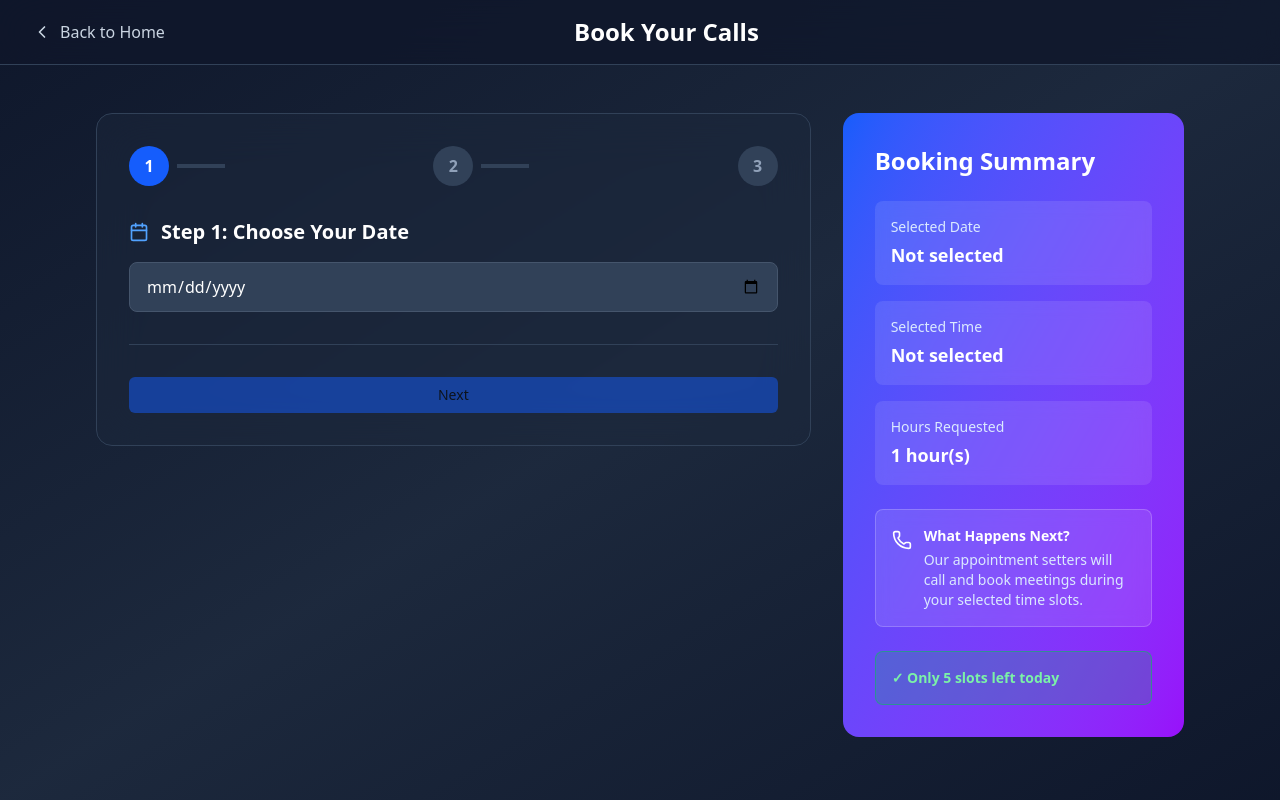
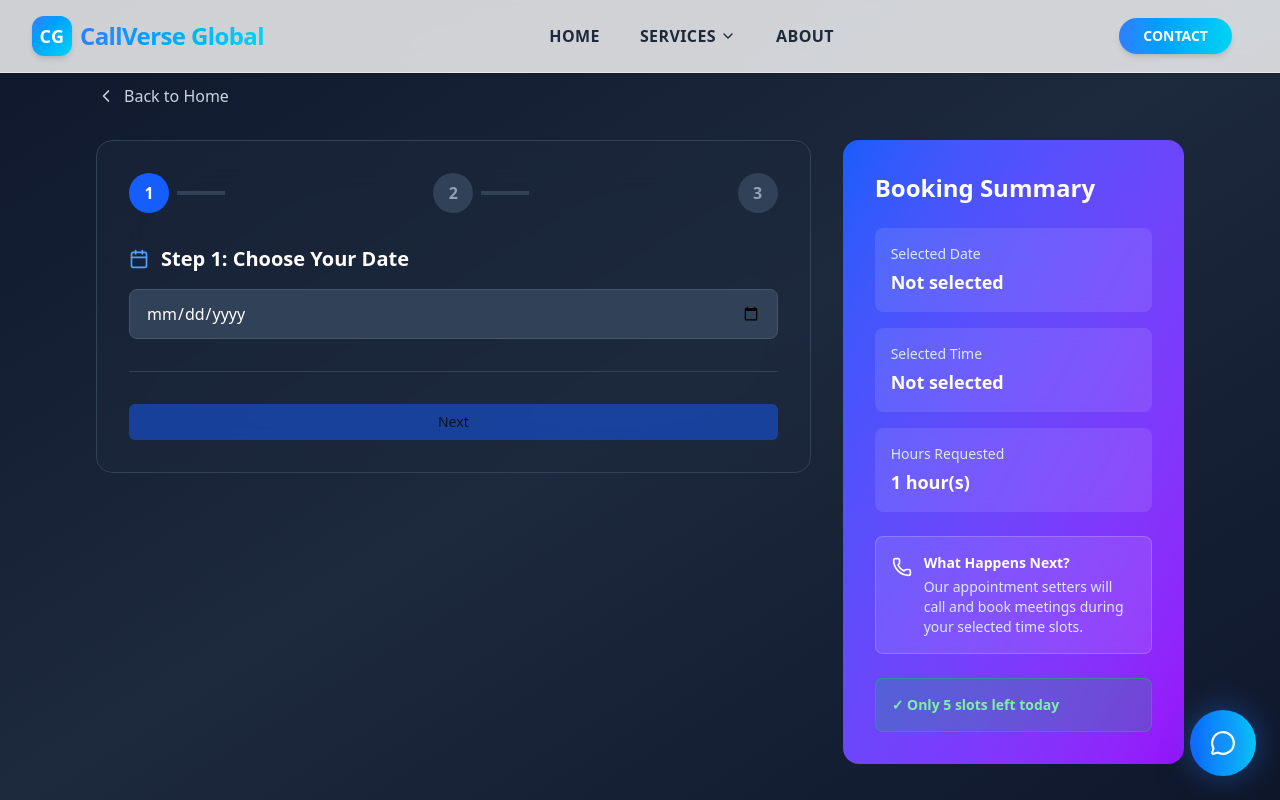
Before and after one commit to ArslanFaiz/Call-Center-Web, a React (Vite) app: page /CallBooking in a window 1280 px wide. Shown: the top 800 px of the page. Built offline with nearby package versions, Linux system fonts and the light colour scheme.

Commit message:
fix: ui fixes

```diff
--- a/src/components/layout/header.tsx
+++ b/src/components/layout/header.tsx
@@ -1,6 +1,6 @@
 "use client"
 
-import { useState, useEffect } from "react"
+import { useState, useEffect, useRef } from "react"
 import { Link, NavLink } from "react-router-dom"
 import { Menu, X, ChevronDown, User, LogOut } from "lucide-react"
 import { Button } from "../ui/button"
@@ -16,6 +16,20 @@ export default function Header() {
   const [profileOpen, setProfileOpen] = useState(false) // Profile dropdown
   const [user, setUser] = useState<UserType | null>(null)
   const activeClass = "text-blue-600"
+
+  const profileRef = useRef<HTMLDivElement>(null)
+
+  // 🔹 Close profile dropdown on outside click
+  useEffect(() => {
+    const handleClickOutside = (event: MouseEvent) => {
+      if (profileRef.current && !profileRef.current.contains(event.target as Node)) {
+        setProfileOpen(false)
+      }
+    }
+
+    document.addEventListener("mousedown", handleClickOutside)
+    return () => document.removeEventListener("mousedown", handleClickOutside)
+  }, [])
 
   // Load user from localStorage
   useEffect(() => {
@@ -87,7 +101,9 @@ export default function Header() {
                 key={i}
                 to={item.path ?? "#"}
                 className={({ isActive }) =>
-                  `relative font-semibold transition-colors duration-300 ${isActive ? activeClass : "text-gray-800"} hover:text-blue-600`
+                  `relative font-semibold transition-colors duration-300 ${
+                    isActive ? activeClass : "text-gray-800"
+                  } hover:text-blue-600`
                 }
               >
                 {item.name}
@@ -108,9 +124,9 @@ export default function Header() {
           {/* Spacer to push user icon to the far right */}
           <div className="flex-1"></div>
 
-          {/* User Icon */}
+          {/* User Icon with outside click close */}
           {user && (
-  <div className="relative flex items-center gap-2">
+            <div ref={profileRef} className="relative flex items-center gap-2">
               <button
                 onClick={() => setProfileOpen(!profileOpen)}
                 className="w-10 h-10 rounded-full bg-gradient-to-br from-blue-500 to-purple-500 flex items-center justify-center shadow-md"
@@ -121,10 +137,10 @@ export default function Header() {
 
               {profileOpen && (
                 <div className="absolute right-0 top-full mt-1 w-40 bg-white border border-gray-200 rounded-lg shadow-lg py-2 z-50">
-        <Link to={'/'}>
+                  <Link to={"/"}>
                     <button
                       onClick={handleLogout}
-          className="w-full text-left px-4 py-2 text-red-600 hover:bg-red-50 transition-colors"
+                      className="w-full text-left px-4 cursor-pointer py-2 text-red-600 hover:bg-red-50 transition-colors"
                     >
                       <div className="flex items-center gap-2">
                         <LogOut className="w-4 h-4" /> Logout
@@ -135,7 +151,6 @@ export default function Header() {
               )}
             </div>
           )}
-
         </div>
 
         {/* Mobile Menu Toggle */}
@@ -179,7 +194,9 @@ export default function Header() {
                 key={i}
                 to={item.path ?? "#"}
                 className={({ isActive }) =>
-                  `font-medium transition ${isActive ? activeClass : "text-gray-800"} hover:text-blue-600`
+                  `font-medium transition ${
+                    isActive ? activeClass : "text-gray-800"
+                  } hover:text-blue-600`
                 }
                 onClick={() => setMobileOpen(false)}
               >
@@ -188,45 +205,28 @@ export default function Header() {
             )
           )}
 
-          {/* Mobile Contact Button */}
+          {/* ✅ Contact & Logout side-by-side */}
+          <div className="flex items-center justify-between w-full">
             <NavLink to="/contact" onClick={() => setMobileOpen(false)}>
               <Button className="bg-gradient-to-r from-blue-500 to-cyan-400 text-white font-semibold px-6 py-2 rounded-full shadow-md hover:shadow-lg transition-transform">
                 CONTACT
               </Button>
             </NavLink>
 
-          {/* Mobile User Icon */}
             {user && (
-  <div className="relative flex items-center gap-2 mt-4">
-    <button
-      onClick={() => setProfileOpen(!profileOpen)}
-      className="w-10 h-10 rounded-full bg-gradient-to-br from-blue-500 to-purple-500 flex items-center justify-center shadow-md"
-    >
-      <User className="w-5 h-5 text-white cursor-pointer" />
-    </button>
-    <span className="text-gray-800 font-medium">{user.name}</span>
-
-    {profileOpen && (
-      <div className="absolute left-0 mt-24 w-40 bg-white border border-gray-200 rounded-lg shadow-lg py-2 z-50">
-        <Link to ={'/'}>
+              <Link to={"/"}>
                 <button
                   onClick={() => {
-            handleLogout();
-            setMobileOpen(false);
+                    handleLogout()
+                    setMobileOpen(false)
                   }}
-          className="w-full text-left px-4 py-2 text-red-600 hover:bg-red-50 transition-colors"
+                  className="flex items-center gap-2  text-red-600 hover:bg-red-50 rounded-lg px-4 py-2 transition-colors"
                 >
-          <div className="flex items-center gap-2">
-            <LogOut className="w-4 h-4" /> Logout
-          </div>
+                  <LogOut className="w-5 h-5" /> Logout
                 </button>
               </Link>
-      </div>
             )}
           </div>
-)}
-
-
         </div>
       )}
     </header>
--- a/src/components/layout/layout.tsx
+++ b/src/components/layout/layout.tsx
@@ -11,7 +11,7 @@ type LayoutProps ={
 export default function Layout ({children}:LayoutProps){
   const location = useLocation();
 
-  const hideLayoutRoutes = ['/','/SignupForm','/CallBooking'];
+  const hideLayoutRoutes = ['/','/SignupForm'];
 
   const hideLayout = hideLayoutRoutes.includes(location.pathname)
     return (
--- a/src/features/home/index.tsx
+++ b/src/features/home/index.tsx
@@ -1,14 +1,14 @@
 
-import Features from "./features"
 import Hero from "./hero"
-import Services from "./services"
+import HowItWorks from "./how-it-works"
+import Services from "./dashvoard-preview"
 // import WhyChooseUs from "./whyChooseUs"
 
 const Home = () => {
   return (
     <>
       <Hero />
-      <Features />
+      <HowItWorks />
       <Services/>
       {/* <WhyChooseUs/> */}
       </>
--- a/src/pages/callBooking.tsx
+++ b/src/pages/callBooking.tsx
@@ -1,8 +1,6 @@
-
 import { useState } from "react"
 import { Button } from "../components"
 import { ChevronLeft, Phone, Calendar, TrendingUp, Clock } from "lucide-react"
-import { Link } from "react-router-dom"
 
 export default function CallBooking() {
   const [selectedDate, setSelectedDate] = useState<string>("")
@@ -34,20 +32,20 @@ export default function CallBooking() {
 
   return (
     <main className="w-full min-h-screen bg-gradient-to-br from-slate-900 via-slate-800 to-slate-900">
-      {/* Header */}
-      <header className="sticky top-0 z-50 bg-slate-900/80 backdrop-blur-xl border-b border-slate-700">
-        <div className="max-w-7xl mx-auto px-4 sm:px-6 lg:px-8 py-4 flex items-center justify-between">
-          <Link to="/home" className="flex items-center space-x-2 text-slate-300 hover:text-white transition-colors">
+      {/* Main Content */}
+      <div className="max-w-6xl mx-auto px-4 sm:px-6 lg:px-8 py-6">
+        {/* Back to Home Button */}
+        <div className="mb-8">
+          <button
+            onClick={() => window.history.back()}
+            className="flex items-center mt-15 cursor-pointer space-x-2 text-slate-300 hover:text-white transition-colors font-medium"
+          >
             <ChevronLeft className="w-5 h-5" />
             <span>Back to Home</span>
-          </Link>
-          <h1 className="text-2xl font-bold text-white">Book Your Calls</h1>
-          <div className="w-20"></div>
+          </button>
         </div>
-      </header>
 
-      {/* Main Content */}
-      <div className="max-w-6xl mx-auto px-4 sm:px-6 lg:px-8 py-12">
+        {/* Grid with Booking Form and Summary */}
         <div className="grid grid-cols-1 lg:grid-cols-3 gap-8">
           {/* Left - Booking Form */}
           <div className="lg:col-span-2">
```
Also changed, not shown: src/features/home/booking-system.tsx (renamed from src/features/home/whyChooseUs.tsx), src/features/home/dashvoard-preview.tsx (renamed from src/features/home/services.tsx), src/features/home/how-it-works.tsx (renamed from src/features/home/features.tsx). Lines whose indentation alone changed are shown as unchanged.
